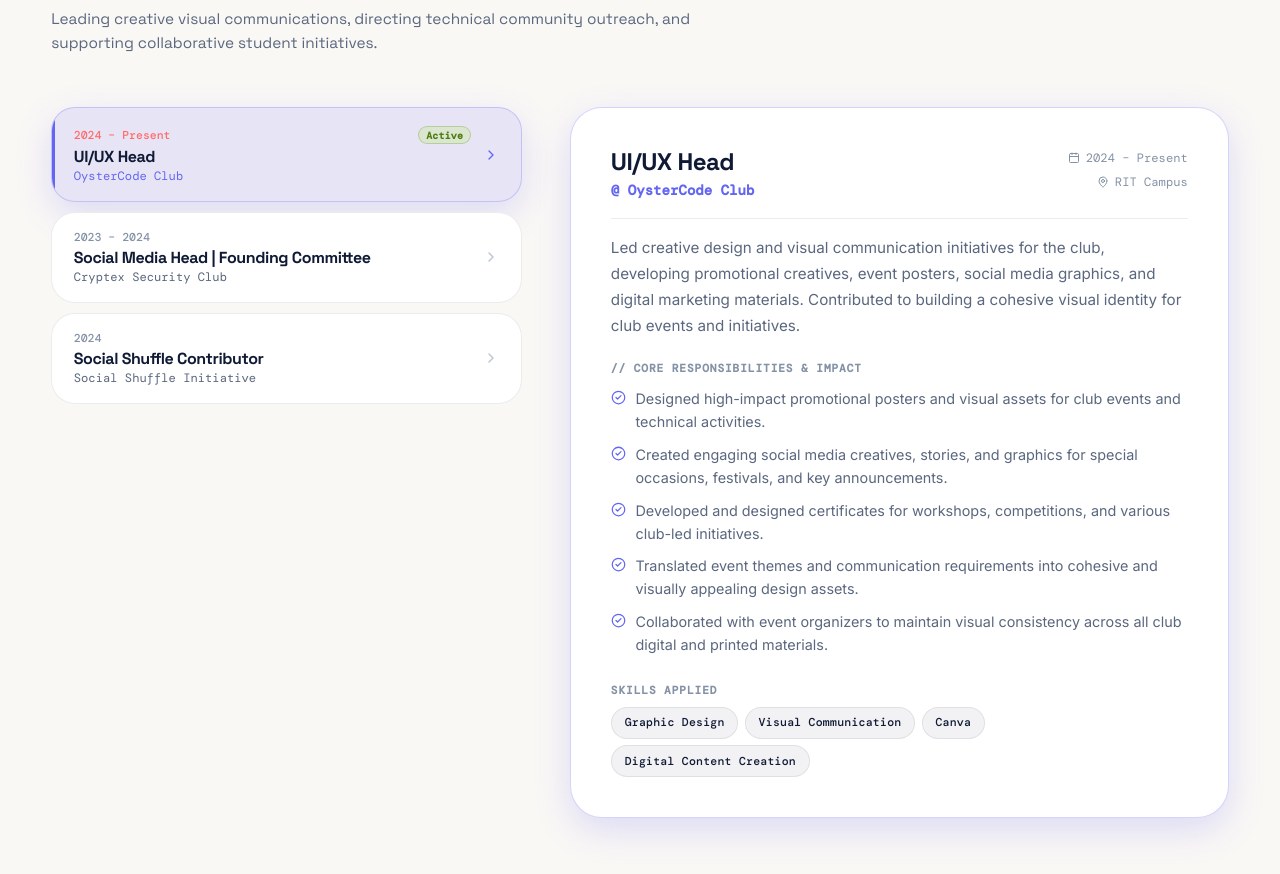
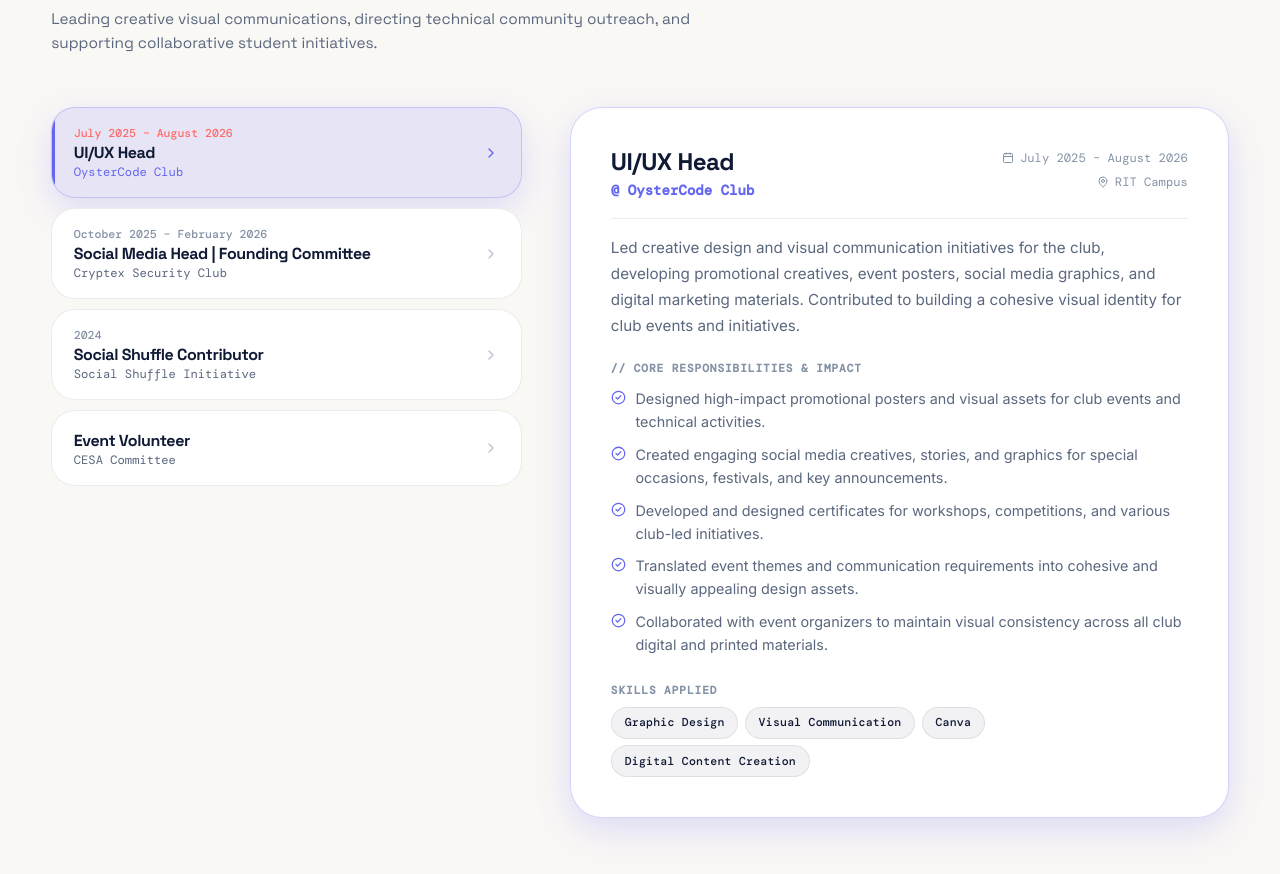
Before and after one commit to janhvibankar/Janhvi_Portfolio, a React (Vite) app: page / in a window 1280 px wide. Shown: the part 8580-9454 px from the top of the page. Built offline with nearby package versions, Linux system fonts and the light colour scheme; a web font is replaced by a local one.

Commit message:
Update campus leadership entries and add CESA volunteer role

```diff
--- a/src/data/experience.js
+++ b/src/data/experience.js
@@ -3,10 +3,10 @@ export const experienceData = [
     id: "oystercode-club",
     role: "UI/UX Head",
     organization: "OysterCode Club",
-    period: "2024 – Present",
+    period: "July 2025 – August 2026",
     type: "Leadership & Creative Design",
     location: "RIT Campus",
-    current: true,
+    current: false,
     description: "Led creative design and visual communication initiatives for the club, developing promotional creatives, event posters, social media graphics, and digital marketing materials. Contributed to building a cohesive visual identity for club events and initiatives.",
     responsibilities: [
       "Designed high-impact promotional posters and visual assets for club events and technical activities.",
@@ -21,7 +21,7 @@ export const experienceData = [
     id: "cryptex-club",
     role: "Social Media Head | Founding Committee",
     organization: "Cryptex Security Club",
-    period: "2023 – 2024",
+    period: "October 2025 – February 2026",
     type: "Leadership & Communications",
     location: "RIT Campus",
     current: false,
@@ -50,5 +50,21 @@ export const experienceData = [
       "Provided creative support for digital content and promotional materials used in student-led initiatives."
     ],
     technologies: ["Community Engagement", "Team Collaboration", "Digital Literacy"]
+  },
+  {
+    id: "cesa-volunteer",
+    role: "Event Volunteer",
+    organization: "CESA Committee",
+    period: "",
+    type: "Event Support",
+    location: "RIT Campus",
+    current: false,
+    description: "Volunteered during CESA committee events, supporting a range of academic, technical, and cultural activities. Assisted with event registrations, arrangements, decorations, and on-ground coordination while also actively participating in departmental events. Contributed to creating a welcoming and engaging experience for students through teamwork and event support.",
+    responsibilities: [
+      "Assisted with event registration and attendee management during departmental activities.",
+      "Helped with event setup, decoration, and logistics to ensure a professional environment.",
+      "Provided on-ground support and coordination during academic and cultural events."
+    ],
+    technologies: ["Event Support", "Teamwork", "Logistics", "Coordination"]
   }
 ];
```
